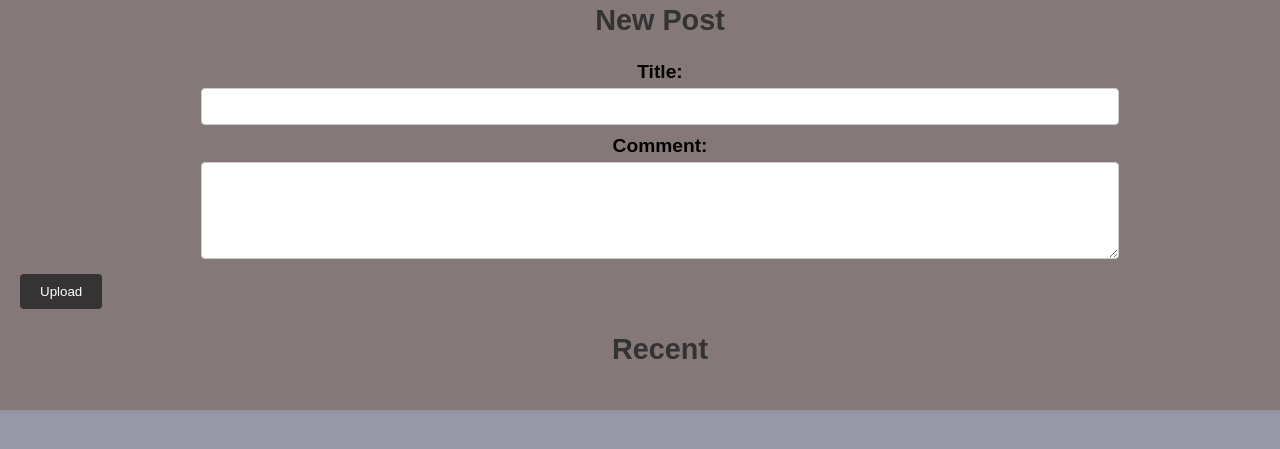
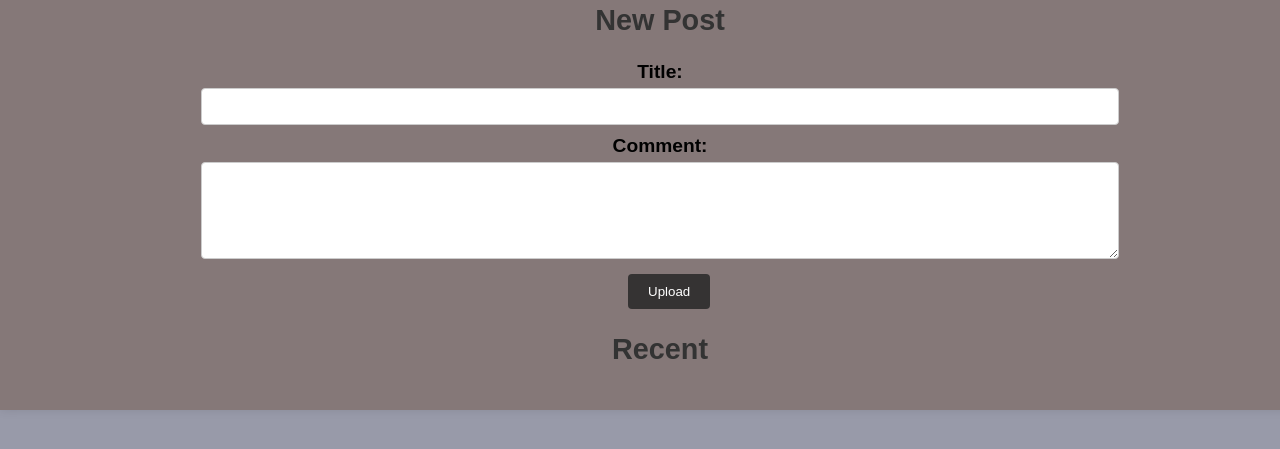
Before and after one commit to shoaibSaifi12/Summer-Bootcamp_Blog, a plain HTML site: page index.html in a window 1280 px wide. Shown: the part 111-560 px from the top of the page. Drawn offline with Linux system fonts and the light colour scheme.

Commit message:
Update style.css

```diff
--- a/style.css
+++ b/style.css
@@ -76,6 +76,7 @@ button {
     color: #fff;
     cursor: pointer;
     display: grid;
+    margin-left: 47.5% ;
 
 
 
```
